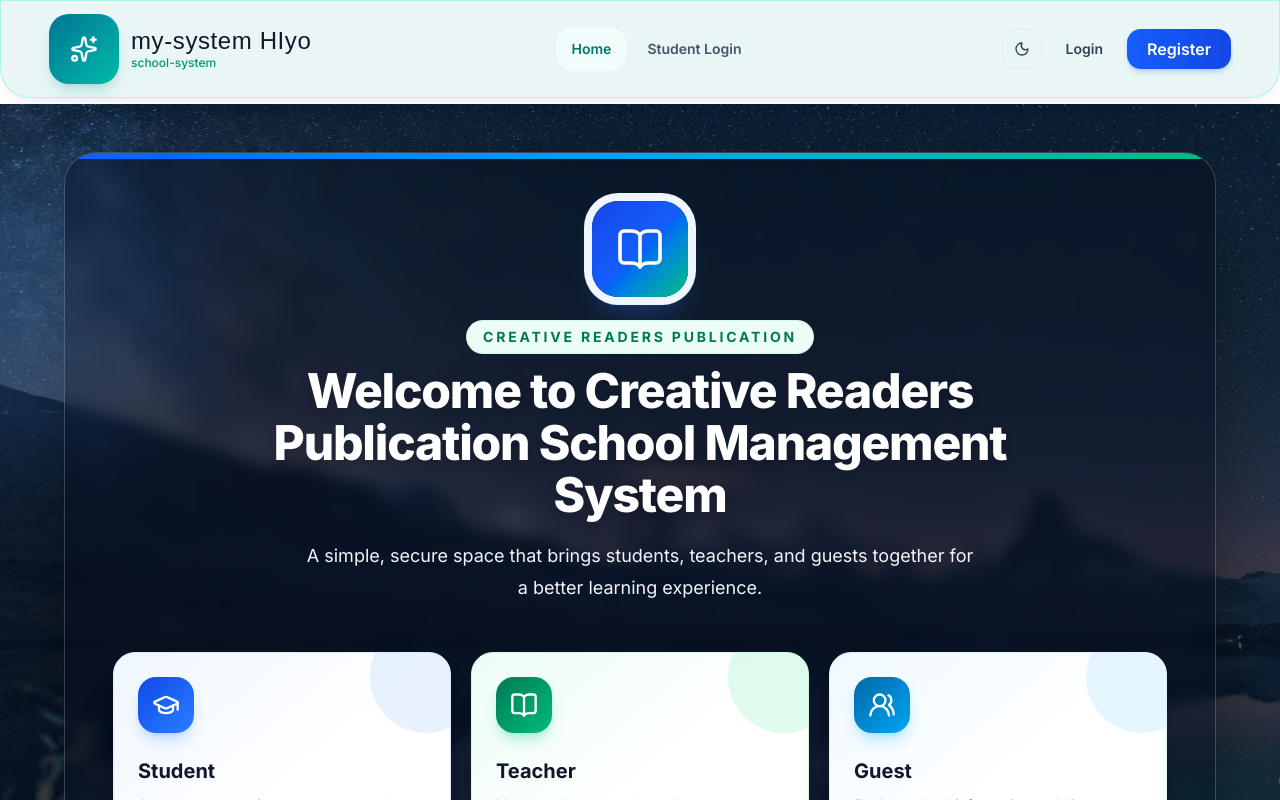
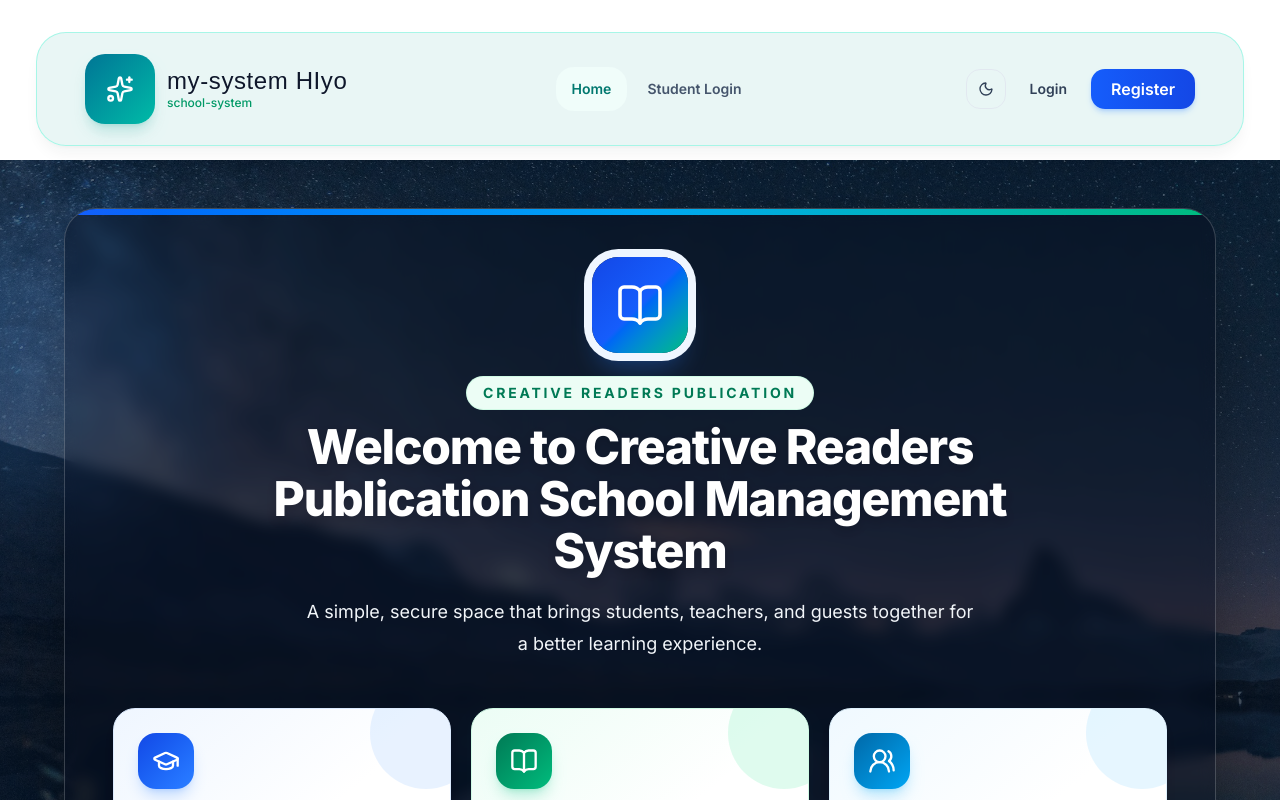
Before and after one commit to imuhiyadiin/school-system123, a Next.js app in the folder client1/: page / in a window 1280 px wide. Shown: the top 800 px of the page. Built offline with nearby package versions, Linux system fonts and the light colour scheme; a web font is replaced by a local one.

Commit message:
client done

```diff
--- a/client1/app/sections/Header.tsx
+++ b/client1/app/sections/Header.tsx
@@ -64,9 +64,9 @@ const Header = () => {
   return (
     <>
     <header className={isHomePage
-      ? "fixed inset-x-0 top-0 z-50 rounded-b-[24px] border border-teal-200/80 bg-[#e8f6f5]/95 shadow-lg shadow-teal-950/5 backdrop-blur-xl transition-colors dark:border-slate-700/80 dark:bg-slate-950/90 dark:shadow-black/20 sm:rounded-b-[30px]"
+      ? "fixed inset-x-3 top-3 z-50 rounded-[24px] border border-teal-200/80 bg-[#e8f6f5]/95 shadow-lg shadow-teal-950/5 backdrop-blur-xl transition-colors dark:border-slate-700/80 dark:bg-slate-950/90 dark:shadow-black/20 sm:inset-x-9 sm:top-8 sm:rounded-[30px]"
       : "fixed inset-x-0 top-0 z-50 rounded-b-2xl border border-white/70 bg-white/80 shadow-lg shadow-slate-900/5 backdrop-blur-xl transition-colors dark:border-slate-700/80 dark:bg-slate-950/85 dark:shadow-black/20"}>
-      <div className={`mx-auto flex items-center justify-between px-4 sm:px-6 lg:px-8 ${isHomePage ? "h-16 max-w-[1600px] sm:h-24 sm:px-8 lg:px-12" : "h-16 max-w-7xl"}`}>
+      <div className={`mx-auto flex items-center justify-between px-4 sm:px-6 lg:px-8 ${isHomePage ? "h-16 max-w-[1600px] sm:h-28 sm:px-8 lg:px-12" : "h-16 max-w-7xl"}`}>
         <Link
           href="/"
           className="group flex min-w-0 items-center gap-2 sm:gap-3"
@@ -150,7 +150,7 @@ const Header = () => {
         </div>
       )}
     </header>
-    <div aria-hidden="true" className={isHomePage ? "h-[76px] sm:h-[104px]" : "h-16"} />
+    <div aria-hidden="true" className={isHomePage ? "h-[76px] sm:h-40" : "h-16"} />
     </>
   )
 }
```
